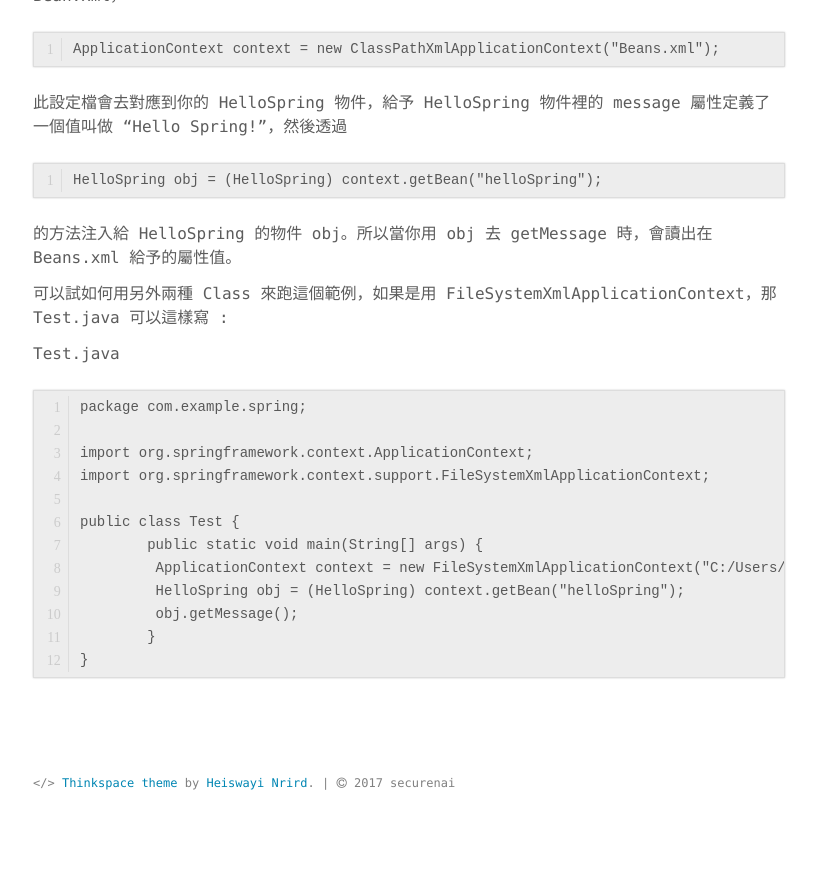
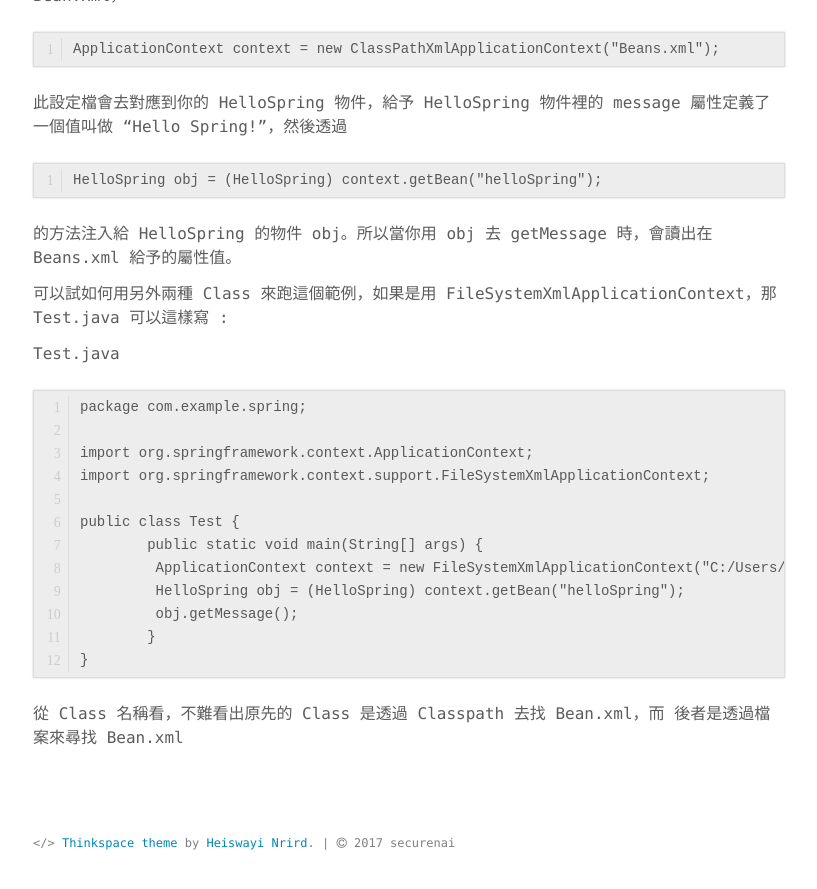
Before and after one commit to securenai/securenai.github.io, a Jekyll site: the page built from spring/spring_page2.md, in a window 1280 px wide and 900 px high, scrolled down 4133 px. Shown: the top 889 px of the window, without its empty margins (231-1048 px from the left). Built offline with Jekyll 4.4.1, drawn with Linux system fonts in a browser that asks for light colours; our own code applies the rules of GitHub Pages for plain Markdown files; before the commit the page ends 4973 px from its top, so only the background shows below that.

Commit message:
Update spring_page2.md

````diff
--- a/spring/spring_page2.md
+++ b/spring/spring_page2.md
@@ -148,3 +148,4 @@ public class Test {
 	}
 }
 ```
+從 Class 名稱看，不難看出原先的 Class 是透過 Classpath 去找 Bean.xml，而 後者是透過檔案來尋找 Bean.xml
````
